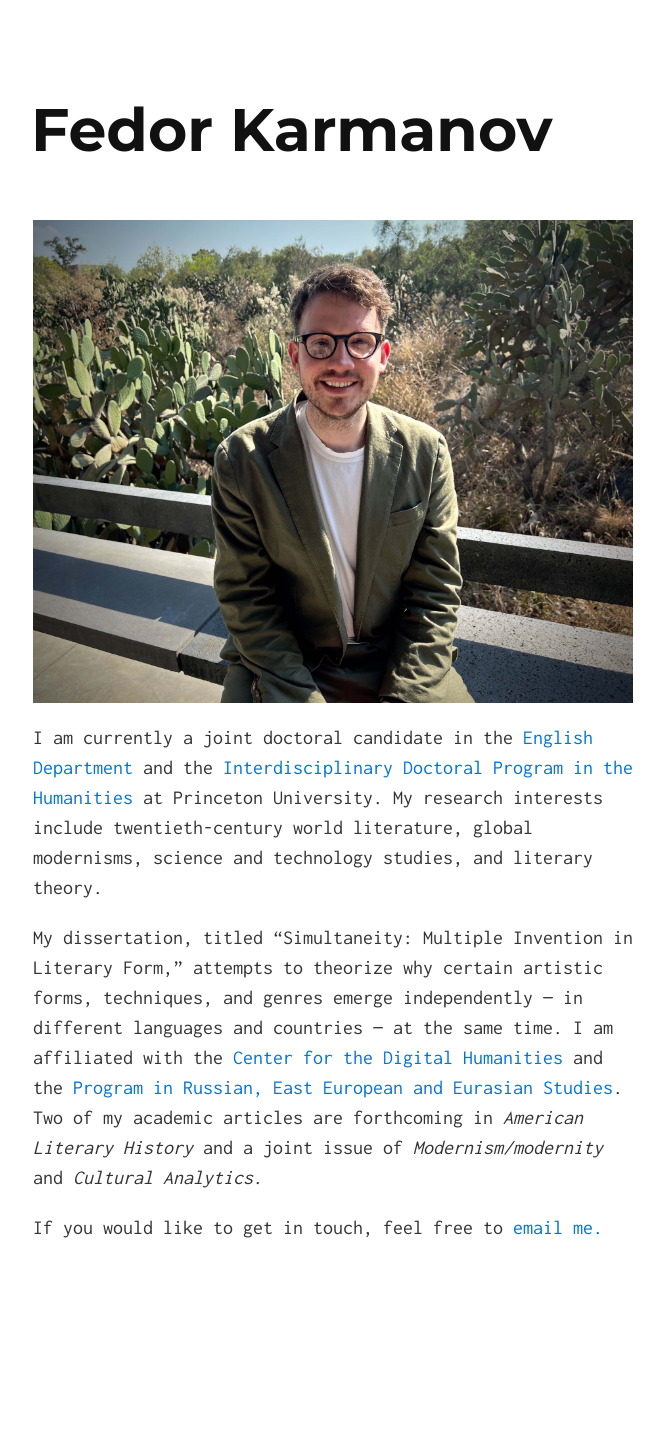
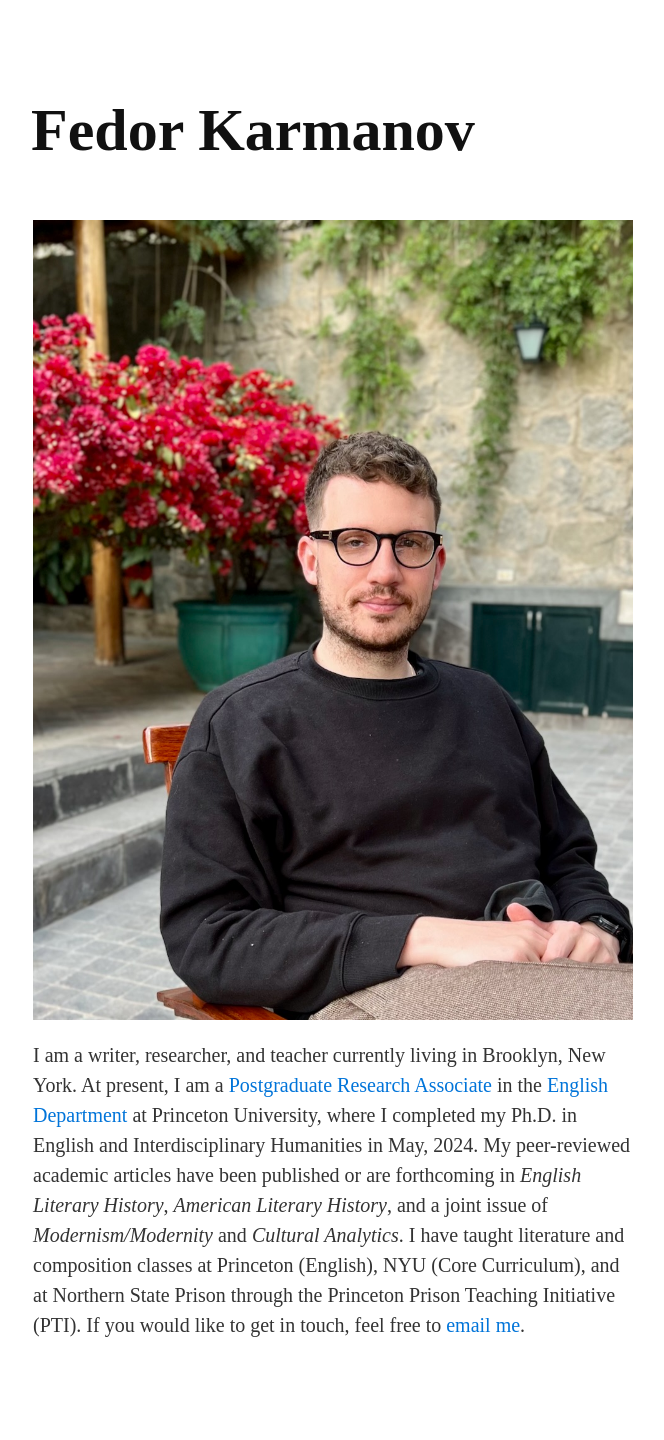
Before and after one commit to fed-ka/fed-ka, a Jekyll site: the page built from index.md, in a window 1280 px wide. Shown: the whole page, without its empty margins (307-971 px from the left). Built offline with Jekyll 4.4.1, drawn with Linux system fonts in a browser that asks for light colours; before the commit the page ends 1343 px from its top, so only the background shows below that.

Commit message:
Website Update

```diff
--- a/_sass/_solo.scss
+++ b/_sass/_solo.scss
@@ -1,7 +1,7 @@
 @import url(//fonts.googleapis.com/css?family=Inconsolata:400,700|Montserrat:700);
 
 html {
-  font: 16px/1.5 Inconsolata, sans-serif;
+  font: 16px/1.5 'Times New Roman', Times, serif;
 }
 
 @media (min-width: 30rem) {
@@ -31,7 +31,7 @@ a:hover, a:focus {
 }
 
 h1, h2, h3, h4, h5, h6 {
-  font-family: Montserrat, sans-serif;
+  font-family: 'Times New Roman', Times, serif;
   margin: 0 0 0.5rem -0.1rem /* align left edge */;
   line-height: 1;
   color: #111;
--- a/index.md
+++ b/index.md
@@ -5,8 +5,4 @@ layout: default
 ![](https://www.fedorkarmanov.com/fk_small.jpeg)
 
 
-I am currently a joint doctoral candidate in the [English Department](https://english.princeton.edu/people/fedor-karmanov) and the [Interdisciplinary Doctoral Program in the Humanities](https://ihum.princeton.edu/people/fedor-karmanov) at Princeton University. My research interests include twentieth-century world literature, global modernisms, science and technology studies, and literary theory.
-
-My dissertation, titled "Simultaneity: Multiple Invention in Literary Form," attempts to theorize why certain artistic forms, techniques, and genres emerge independently — in different languages and countries  — at the same time. I am affiliated with the [Center for the Digital Humanities](https://cdh.princeton.edu/people/students/) and the [Program in Russian, East European and Eurasian Studies](https://reees.princeton.edu/people/graduate-students). Two of my academic articles are forthcoming in _American Literary History_ and a joint issue of _Modernism/modernity_ and _Cultural Analytics_.
-
-If you would like to get in touch, feel free to [email me.](mailto:karmanov@princeton.edu)
+I am a writer, researcher, and teacher currently living in Brooklyn, New York. At present, I am a [Postgraduate Research Associate](https://english.princeton.edu/people/fedor-karmanov) in the [English Department](https://english.princeton.edu/) at Princeton University, where I completed my Ph.D. in English and Interdisciplinary Humanities in May, 2024. My peer-reviewed academic articles have been published or are forthcoming in _English Literary History_, _American Literary History_, and a joint issue of _Modernism/Modernity_ and _Cultural Analytics_. I have taught literature and composition classes at Princeton (English), NYU (Core Curriculum), and at Northern State Prison through the Princeton Prison Teaching Initiative (PTI). If you would like to get in touch, feel free to [email me](mailto:karmanov@princeton.edu).
```
Also changed, not shown: fk_small.jpeg, fk_small_old.jpeg (added), 2 other files.
